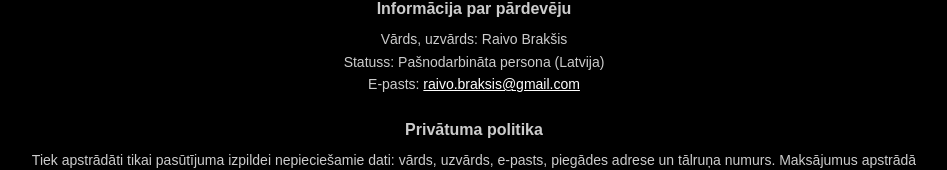
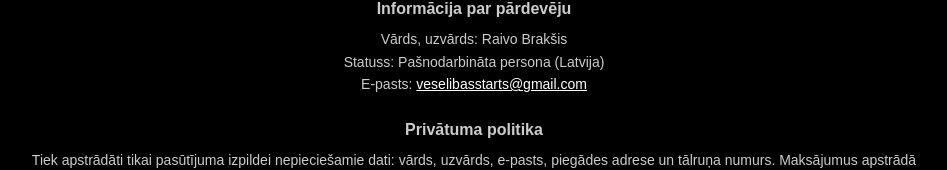
Before and after one commit to raivobraksis/veselibasstarts-frontend, a React (Vite) app: page / in a window 1280 px wide. Shown: the part 2181-2351 px from the top of the page, without its empty margins (166-1113 px from the left). Built offline with nearby package versions, Linux system fonts and the light colour scheme.

Commit message:
Update Footer.jsx

```diff
--- a/src/components/Footer.jsx
+++ b/src/components/Footer.jsx
@@ -18,7 +18,7 @@ const Footer = () => {
             Vārds, uzvārds: Raivo Brakšis<br />
             Statuss: Pašnodarbināta persona (Latvija)<br />
             E-pasts: <a href="mailto:raivo.braksis@gmail.com" style={styles.link}>
-              raivo.braksis@gmail.com
+              veselibasstarts@gmail.com
             </a>
           </p>
         </div>
```
